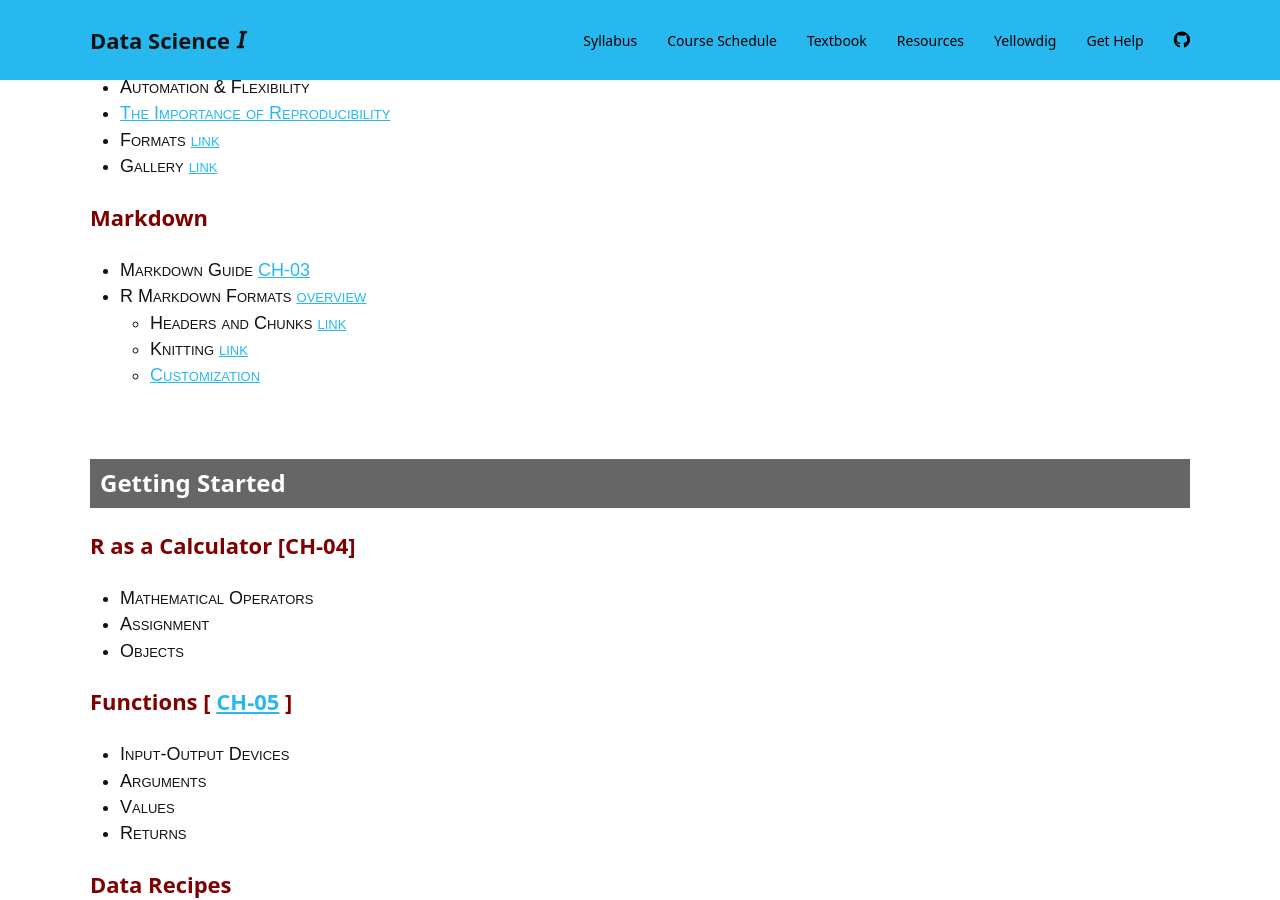
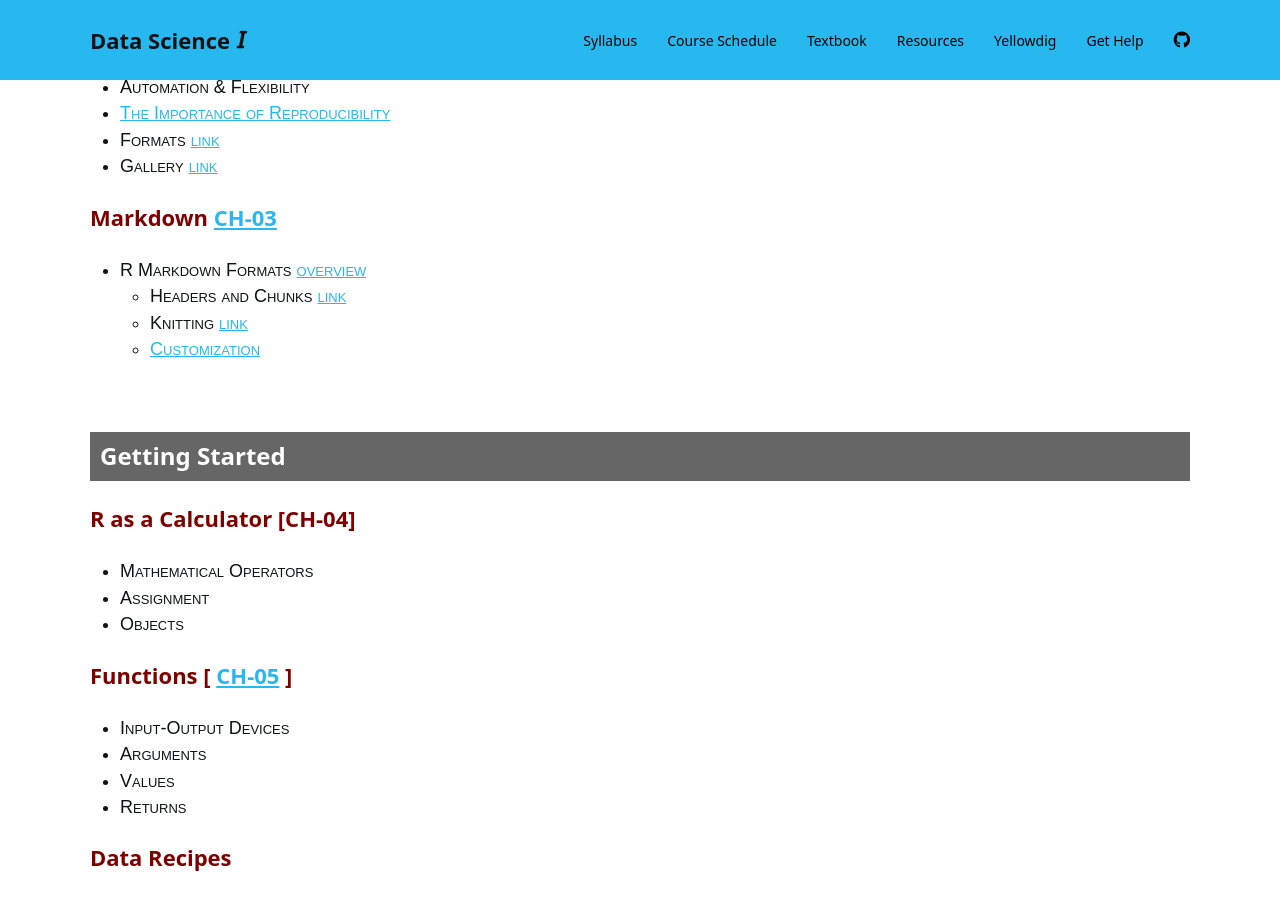
Before and after one commit to DS4PS/cpp-526-fall-2019, a Jekyll site: the page built from textbook.md, in a window 1280 px wide and 900 px high, scrolled down 754 px. Built offline with Jekyll 4.4.1, drawn with Linux system fonts in a browser that asks for light colours; nearby versions of some CDN libraries; a style sheet for code colours, icons or effects is not loaded.

Commit message:
Update textbook.md

```diff
--- a/textbook.md
+++ b/textbook.md
@@ -165,8 +165,7 @@ We will need three tools to manage your data science projects: a data programmin
 * Formats [link](https://rmarkdown.rstudio.com/formats.html)
 * Gallery [link](https://rmarkdown.rstudio.com/gallery.html)
 
-## Markdown
-* Markdown Guide [CH-03](http://ds4ps.org/dp4ss-textbook/ch-031-markdown.html)
+## Markdown [CH-03](http://ds4ps.org/dp4ss-textbook/ch-031-markdown.html)
 * R Markdown Formats [overview](https://rmarkdown.rstudio.com/lesson-1.html)
   * Headers and Chunks [link](https://ds4ps.org/docs/#how-do-data-driven-docs-work)
   * Knitting [link](https://ds4ps.org/docs/#knitting-r-markdown-files)
```
